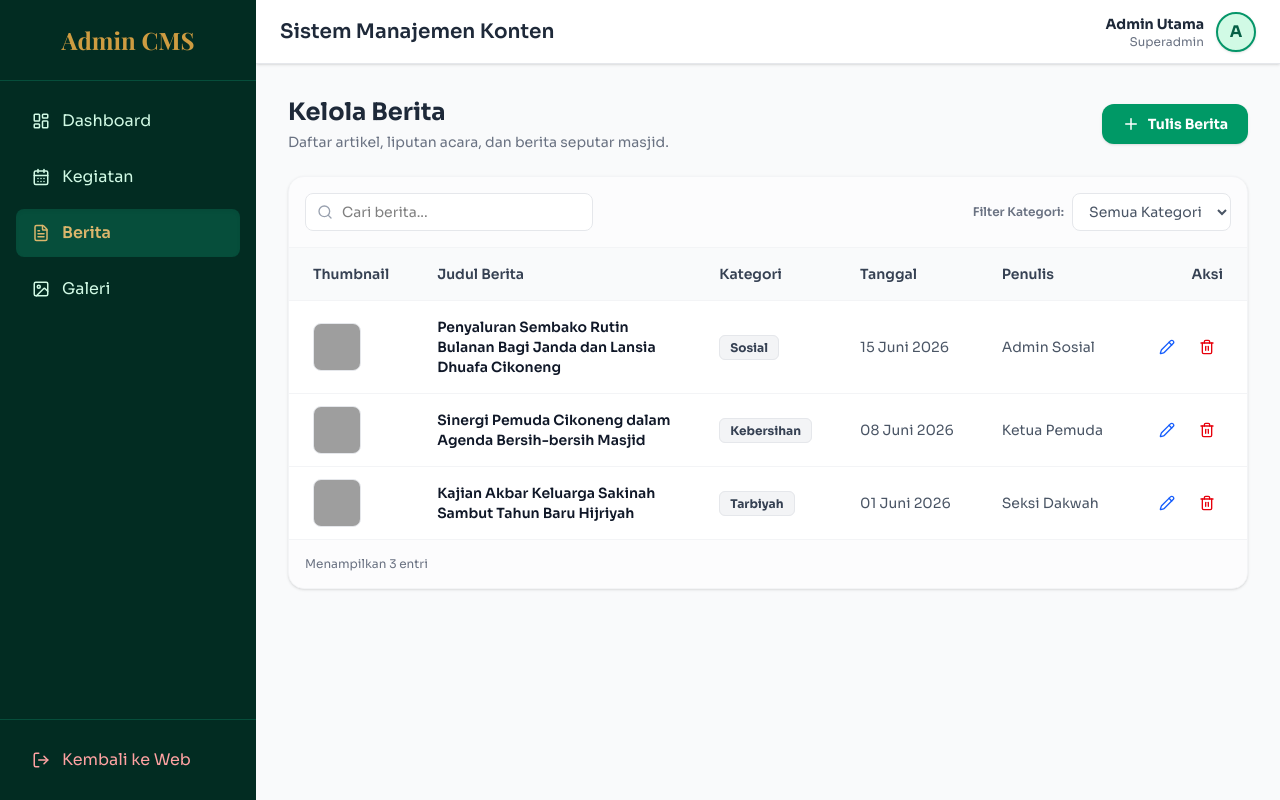
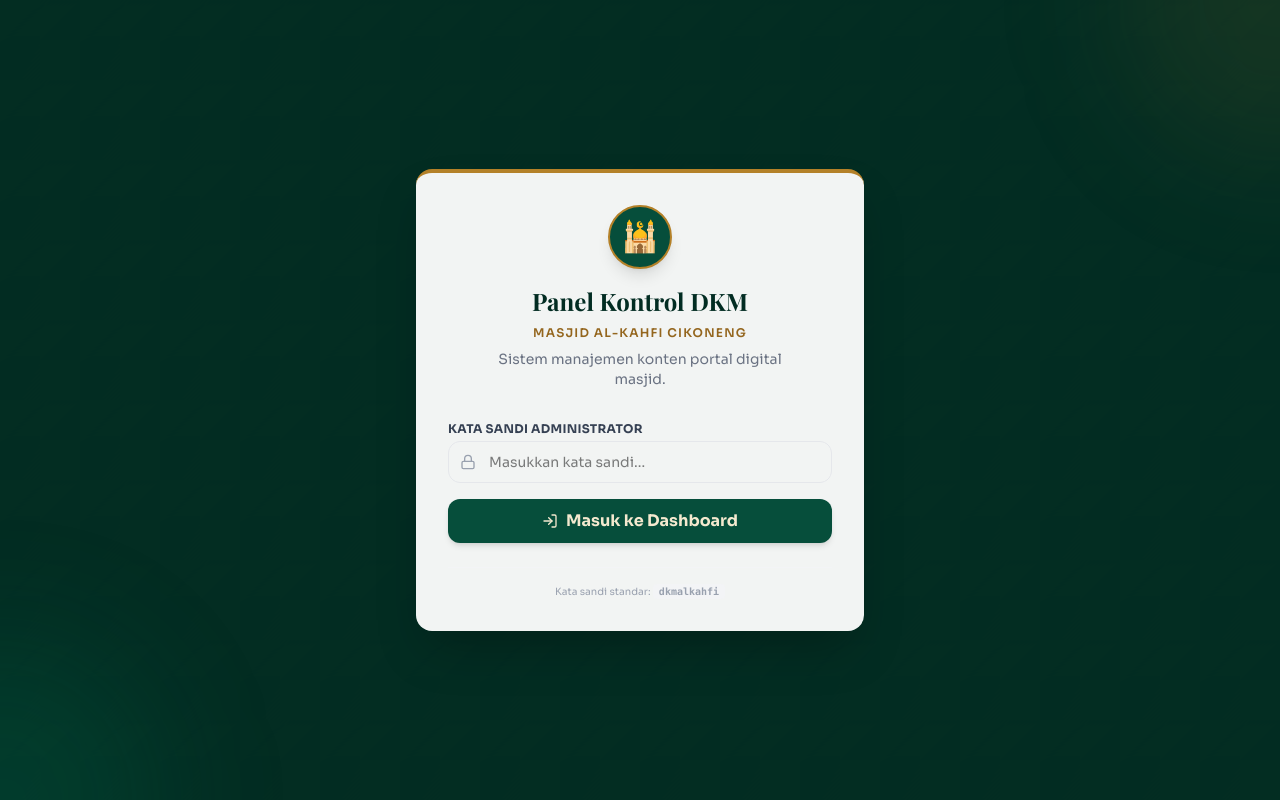
Before and after one commit to indras87/Website-Masjid-Al-Kahfi, a Next.js app: page /admin/berita in a window 1280 px wide. Built offline with nearby package versions, Linux system fonts and the light colour scheme; grey boxes are pictures that could not be loaded; a web font is replaced by a local one.

Commit message:
feat(admin): implement authentication guard
Add AdminGuard component to restrict dashboard access via password authentication and update sidebar with logout functionality.

```diff
--- /dev/null
+++ b/app/admin/components/AdminGuard.tsx
@@ -0,0 +1,104 @@
+'use client';
+
+import React, { useState, useEffect } from 'react';
+import { Lock, LogIn, AlertCircle } from 'lucide-react';
+
+export default function AdminGuard({ children }: { children: React.ReactNode }) {
+  const [isAuthenticated, setIsAuthenticated] = useState(false);
+  const [isMounted, setIsMounted] = useState(false);
+  const [password, setPassword] = useState('');
+  const [error, setError] = useState('');
+
+  // Check auth on mount
+  useEffect(() => {
+    setTimeout(() => {
+      setIsMounted(true);
+      const loggedIn = localStorage.getItem('admin_logged_in');
+      if (loggedIn === 'true') {
+        setIsAuthenticated(true);
+      }
+    }, 0);
+  }, []);
+
+  const handleLogin = (e: React.FormEvent) => {
+    e.preventDefault();
+    setError('');
+
+    // Default password dkmalkahfi
+    if (password === 'dkmalkahfi') {
+      localStorage.setItem('admin_logged_in', 'true');
+      setIsAuthenticated(true);
+    } else {
+      setError('Kata sandi yang Anda masukkan salah. Hubungi DKM jika Anda lupa.');
+    }
+  };
+
+  if (!isMounted) {
+    return (
+      <div className="min-h-screen bg-emerald-950 flex items-center justify-center">
+        <div className="animate-spin rounded-full h-10 w-10 border-t-2 border-b-2 border-gold-400"></div>
+      </div>
+    );
+  }
+
+  if (!isAuthenticated) {
+    return (
+      <div className="min-h-screen bg-emerald-950 relative overflow-hidden flex items-center justify-center p-4">
+        {/* Decorative background patterns */}
+        <div className="absolute inset-0 opacity-10 islamic-pattern bg-repeat"></div>
+        <div className="absolute -top-40 -right-40 w-80 h-80 bg-gold-500/10 rounded-full blur-3xl"></div>
+        <div className="absolute -bottom-40 -left-40 w-80 h-80 bg-emerald-500/15 rounded-full blur-3xl"></div>
+
+        <div className="relative bg-white/95 backdrop-blur-md rounded-2xl w-full max-w-md border-t-4 border-gold-500 shadow-2xl overflow-hidden p-6 sm:p-8 space-y-6">
+          <div className="text-center space-y-2">
+            <div className="w-16 h-16 bg-emerald-900 border-2 border-gold-500 rounded-full flex items-center justify-center mx-auto text-gold-300 text-3xl shadow-lg">
+              🕌
+            </div>
+            <h2 className="font-serif text-2xl font-bold text-emerald-950 mt-4">Panel Kontrol DKM</h2>
+            <p className="text-xs text-gold-600 font-semibold uppercase tracking-widest">Masjid Al-Kahfi Cikoneng</p>
+            <p className="text-sm text-gray-500 max-w-xs mx-auto">Sistem manajemen konten portal digital masjid.</p>
+          </div>
+
+          <form onSubmit={handleLogin} className="space-y-4 pt-2">
+            <div className="space-y-1">
+              <label className="block text-xs font-bold text-gray-700 uppercase tracking-wide">Kata Sandi Administrator</label>
+              <div className="relative">
+                <Lock size={16} className="absolute left-3 top-1/2 -translate-y-1/2 text-gray-400" />
+                <input
+                  type="password"
+                  required
+                  value={password}
+                  onChange={(e) => setPassword(e.target.value)}
+                  placeholder="Masukkan kata sandi..."
+                  className="w-full pl-10 pr-4 py-2.5 border border-gray-200 rounded-xl text-sm focus:ring-2 focus:ring-emerald-500/20 focus:border-emerald-500 focus:outline-none transition-all"
+                />
+              </div>
+            </div>
+
+            {error && (
+              <div className="bg-red-50 text-red-700 p-3 rounded-xl border border-red-100 flex gap-2.5 items-start text-xs leading-relaxed animate-shake">
+                <AlertCircle size={16} className="shrink-0 mt-0.5" />
+                <span>{error}</span>
+              </div>
+            )}
+
+            <button
+              type="submit"
+              className="w-full bg-emerald-900 hover:bg-emerald-800 text-gold-100 font-bold py-2.5 rounded-xl transition shadow-md flex items-center justify-center gap-2"
+            >
+              <LogIn size={16} /> Masuk ke Dashboard
+            </button>
+          </form>
+
+          <div className="text-center border-t border-gray-100 pt-4">
+            <p className="text-[10px] text-gray-400">
+              Kata sandi standar: <span className="font-mono bg-gray-100 px-1.5 py-0.5 rounded font-bold text-emerald-850">dkmalkahfi</span>
+            </p>
+          </div>
+        </div>
+      </div>
+    );
+  }
+
+  return <>{children}</>;
+}
--- a/app/admin/components/Sidebar.tsx
+++ b/app/admin/components/Sidebar.tsx
@@ -56,9 +56,20 @@ export default function Sidebar() {
              )
            })}
         </nav>
-        <div className="p-4 border-t border-emerald-900 shrink-0">
-           <Link href="/" className="flex items-center gap-3 px-4 py-3 rounded-lg hover:bg-red-900/40 text-red-300 hover:text-red-200 transition-colors">
-              <LogOut size={18} /> <span>Kembali ke Web</span>
+        <div className="p-4 border-t border-emerald-900 shrink-0 space-y-2">
+           <button
+             onClick={() => {
+               if (confirm('Apakah Anda yakin ingin keluar dari panel admin?')) {
+                 localStorage.removeItem('admin_logged_in');
+                 window.location.reload();
+               }
+             }}
+             className="w-full flex items-center gap-3 px-4 py-3 rounded-lg hover:bg-red-900/40 text-red-300 hover:text-red-200 transition-colors font-medium text-sm text-left"
+           >
+              <LogOut size={18} /> <span>Keluar / Logout</span>
+           </button>
+           <Link href="/" className="flex items-center gap-3 px-4 py-3 rounded-lg hover:bg-emerald-900/50 text-emerald-300 hover:text-emerald-200 transition-colors font-medium text-sm">
+              <LogOut size={18} className="rotate-180" /> <span>Kembali ke Web</span>
            </Link>
         </div>
       </aside>
--- a/app/admin/layout.tsx
+++ b/app/admin/layout.tsx
@@ -1,5 +1,6 @@
 import React from 'react';
 import Sidebar from './components/Sidebar';
+import AdminGuard from './components/AdminGuard';
 
 export const metadata = {
   title: 'Admin Dashboard - Masjid Al-Kahfi',
@@ -7,6 +8,7 @@ export const metadata = {
 
 export default function AdminLayout({ children }: { children: React.ReactNode }) {
   return (
+    <AdminGuard>
       <div className="min-h-screen bg-gray-50 flex flex-col md:flex-row font-sans">
         <Sidebar />
         <main className="flex-1 flex flex-col md:h-screen overflow-hidden relative">
@@ -28,5 +30,6 @@ export default function AdminLayout({ children }: { children: React.ReactNode })
           </div>
         </main>
       </div>
+    </AdminGuard>
   );
 }
```
Lines whose indentation alone changed are shown as unchanged.
